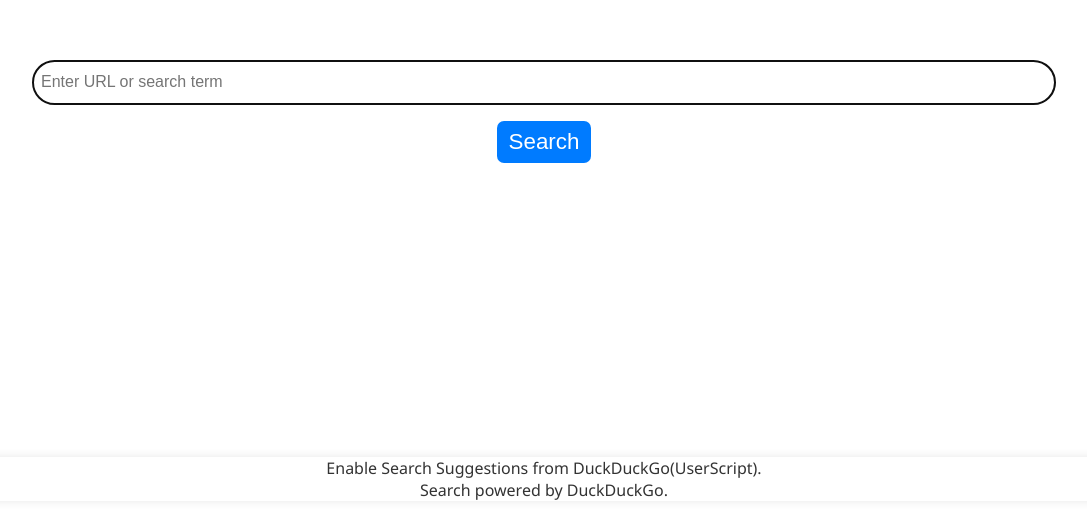
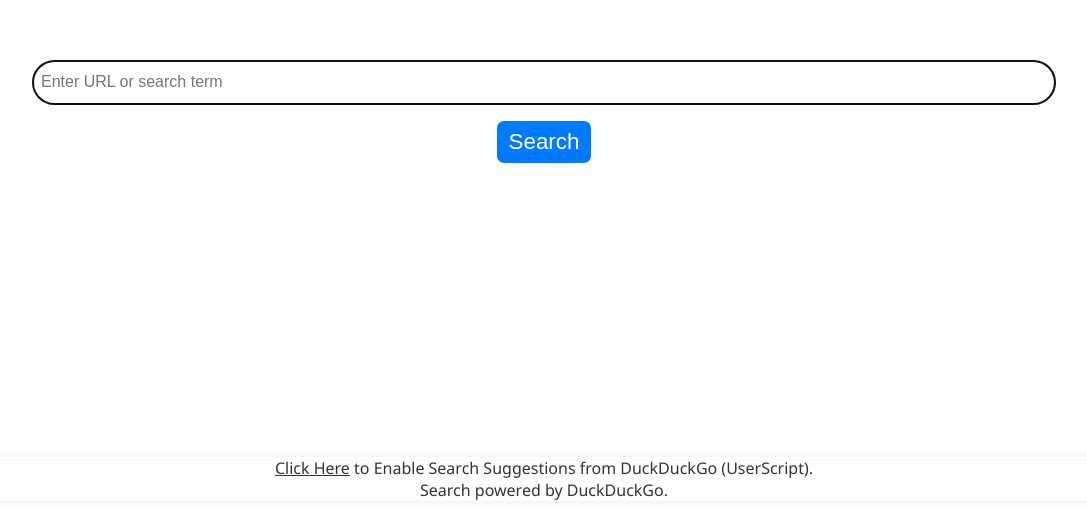
Before and after one commit to Cat-Ling/cat-ling.github.io, a plain HTML site: page index.html in a window 1280 px wide. Shown: the part 289-800 px from the top of the page, without its empty margins (96-1183 px from the left). Drawn offline with Linux system fonts and the light colour scheme.

Commit message:
Update index.html

```diff
--- a/index.html
+++ b/index.html
@@ -28,7 +28,7 @@
     <script src="./Search.js" defer></script>
     <script src="./Listener.js" defer></script>
     <footer>
-        <div class="powered-by"><a href="https://github.com/Cat-Ling/cat-ling.github.io/raw/main/Search_Suggestions.user.js" target="_blank">Enable Search Suggestions from DuckDuckGo</a>(UserScript).</div>
+        <div class="powered-by"><u><a href="https://github.com/Cat-Ling/cat-ling.github.io/raw/main/Search_Suggestions.user.js" target="_blank">Click Here</a></u> to Enable Search Suggestions from DuckDuckGo (UserScript).</div>
         <div class="powered-by">Search powered by <a href="https://duckduckgo.com" target="_blank">DuckDuckGo.</a></div>
     </footer>
 </body>
```
